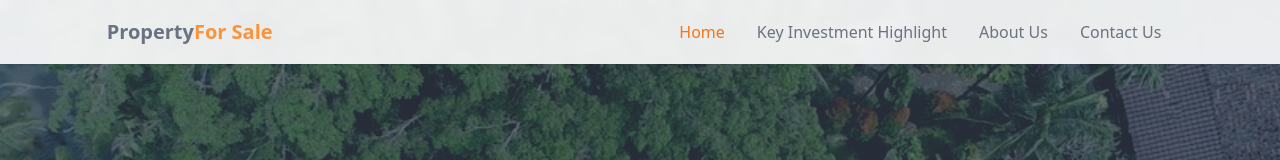
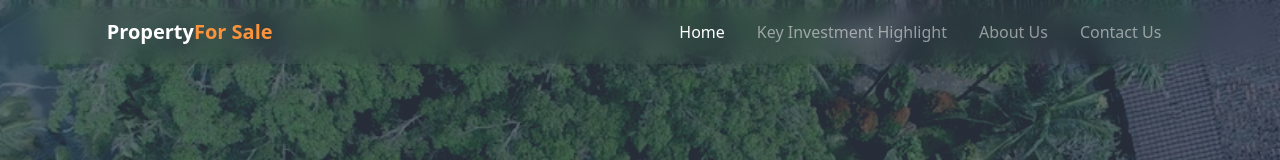
Before and after one commit to rayasabari/property-for-sale, a Nuxt app: page / in a window 1280 px wide. Shown: the top 160 px of the page. Built offline with nearby package versions, Linux system fonts and the light colour scheme.

Commit message:
tweak navbar

```diff
--- a/components/Navbar.vue
+++ b/components/Navbar.vue
@@ -1,10 +1,11 @@
 <template>
   <header
-    class="flex bg-white z-40 bg-opacity-90 items-center justify-center shadow-sm text-xl lg:text-base font-medium backdrop-blur-sm transition duration-500 h-12 lg:h-16 fixed w-full"
+    :class="navColor"
+    class="flex z-40 bg-opacity-90 items-center justify-center shadow-sm text-xl lg:text-base font-medium backdrop-blur-md transition duration-500 h-12 lg:h-16 fixed w-full"
   >
     <div class="flex flex-col items-center lg:flex-row-reverse w-11/12 lg:w-10/12">
       <nav
-        :class="!open ? 'hidden' : 'bg-white -mt-2 lg:mt-0'"
+        :class="!open ? `hidden` : 'bg-white -mt-2 lg:mt-0'"
         class="lg:block flex flex-col items-center justify-center absolute lg:static w-full h-screen lg:h-auto transition duration-500"
       >
         <ul
@@ -28,11 +29,14 @@
         </ul>
       </nav>
       <div class="flex items-center h-full justify-between w-full lg:w-auto">
-        <rhc-link to="#hero" class="w-60 text-xl font-bold text-orange-400 hover:text-orange-500 transition duration-300">
-          <span class="text-gray-500">Property</span>
+        <rhc-link
+          to="#hero"
+          class="w-60 text-xl font-bold text-orange-400 hover:text-orange-500 transition duration-500"
+        >
+          <span :class="brandColor">Property</span>
           <span>For Sale</span>
         </rhc-link>
-        <button @click="menuClick" :class="textColor" class="block lg:hidden z-40">
+        <button @click="menuClick" :class="open ? 'text-gray-500' : brandColor" class="block lg:hidden z-40">
           <svg
             xmlns="http://www.w3.org/2000/svg"
             class="h-6 w-6"
@@ -74,10 +78,11 @@ export default {
         { to: '#about', section: 'About Us' },
         { to: '#contacts', section: 'Contact Us' },
       ],
-      textColor: 'text-gray-500',
-      navColor: 'bg-white',
-      navColorSm: '',
-      activeColor: 'text-orange-500',
+      textColor: 'text-white text-opacity-50',
+      navColor: '',
+      navColorSm: 'text-white',
+      brandColor: 'text-white',
+      activeColor: 'text-white',
       textHover: 'text-orange-500',
       isActive: '#hero',
       scrollPosition: null,
@@ -85,7 +90,7 @@ export default {
     }
   },
   mounted() {
-    // window.addEventListener('scroll', this.updateScroll)
+    window.addEventListener('scroll', this.updateScroll)
   },
   methods: {
     active(to) {
@@ -102,19 +107,22 @@ export default {
     updateScroll() {
       this.scrollPosition = window.scrollY
       if (this.scrollPosition < 100) {
-        // this.textColor = 'text-gray-500 lg:text-white lg:text-opacity-50'
-        // this.textHover = 'text-orange-500 lg;text-white'
-        // this.navColor = 'bg-transparent'
-        // this.activeColor = 'text-orange-500 lg:text-white'
-        this.textColor = 'text-gray-500'
-        this.textHover = 'text-orange-500'
-        this.navColor = 'bg-white'
-        this.activeColor = 'text-orange-500'
+        this.textColor = 'text-white-500 lg:text-white lg:text-opacity-50'
+        this.textHover = 'text-orange-500 lg;text-white'
+        this.navColor = 'bg-transparent'
+        this.activeColor = 'text-orange-500 lg:text-white'
+        this.brandColor = 'text-white'
+
+        //  this.textColor = 'text-gray-500'
+        //   this.textHover = 'text-orange-500'
+        //   this.navColor = 'bg-white'
+        //   this.activeColor = 'text-orange-500'
       } else {
         this.textColor = 'text-gray-500'
         this.textHover = 'text-orange-500'
         this.navColor = 'bg-white'
         this.activeColor = 'text-orange-500'
+        this.brandColor = 'text-gray-500'
       }
     },
   },
--- a/components/Sectionss/Contacts.vue
+++ b/components/Sectionss/Contacts.vue
@@ -19,12 +19,12 @@
               <a
                 :href="contact.wa"
                 target="_blank"
-                class="flex items-center opacity-100 hover:opacity-70 transition duration-300 justify-center space-x-2"
+                class="flex items-center opacity-80 hover:opacity-100 transition duration-300 justify-center space-x-1"
               >
                 <div class="p-2 space-x-1">
                   <font-awesome-icon
-                    class="text-4xl text-emerald-400"
-                    :icon="['fab', 'whatsapp-square']"
+                    class="text-4xl text-orange-500"
+                    :icon="['fab', 'whatsapp']"
                   />
                 </div>
                 <h1
```
